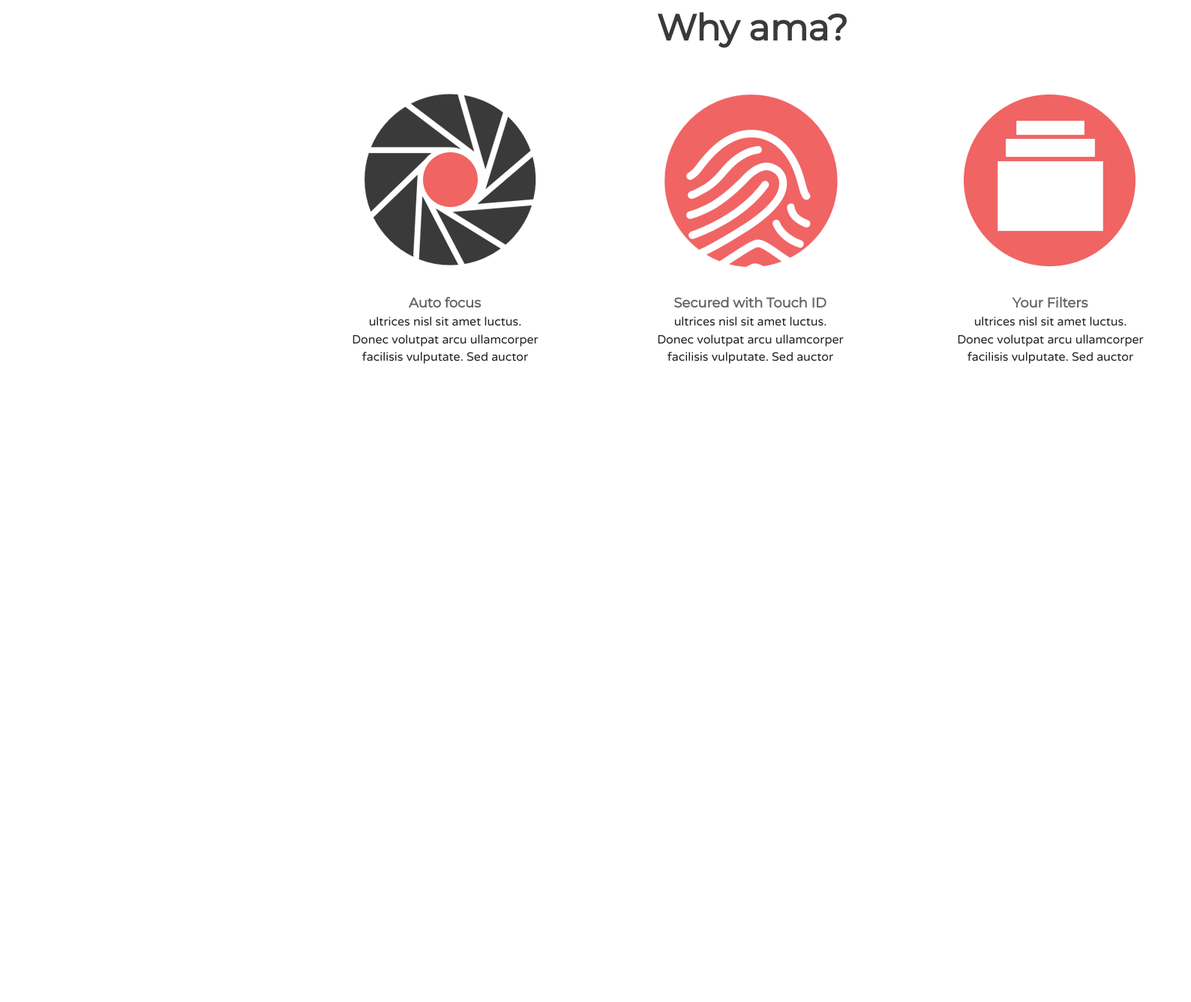
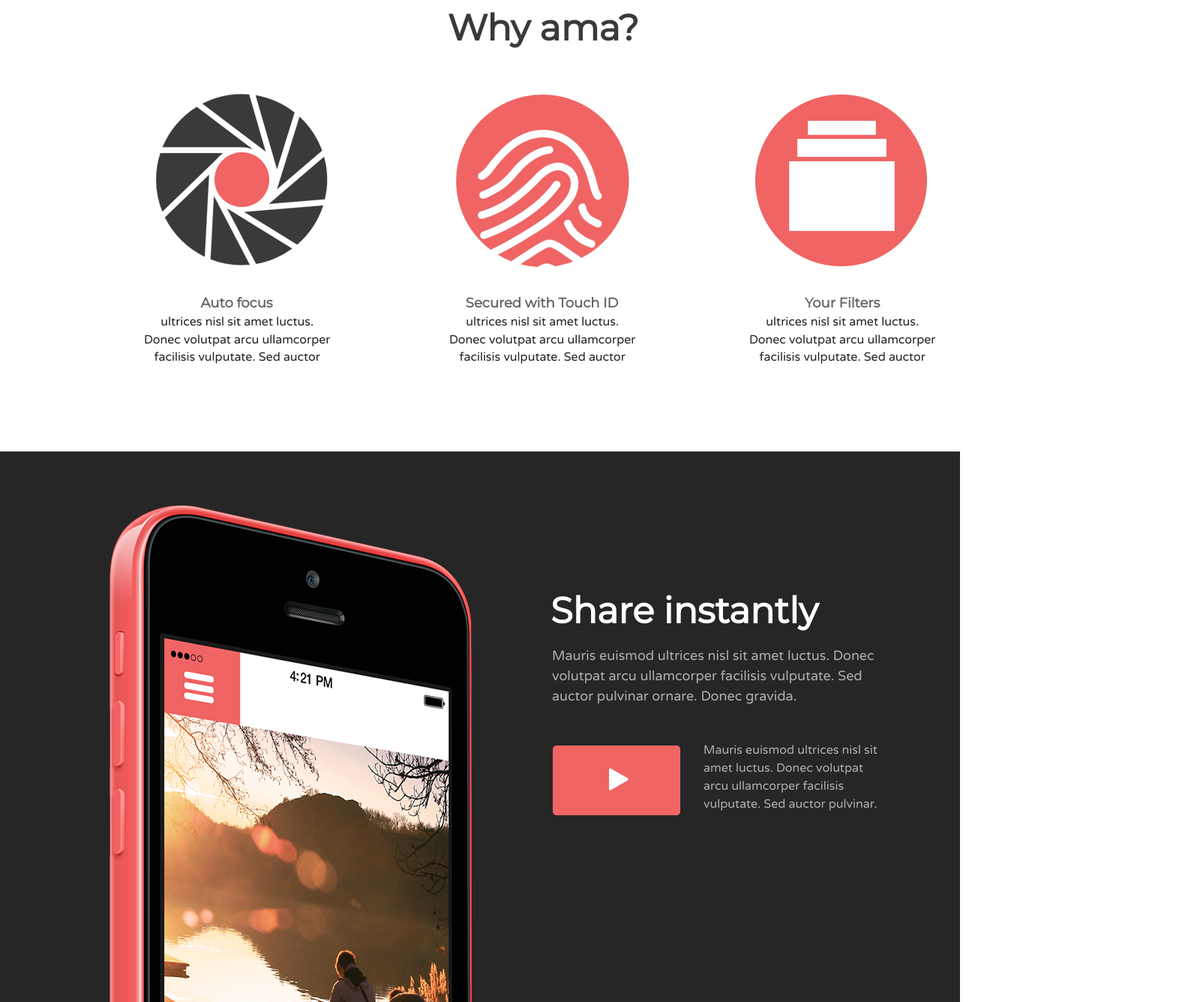
Before and after one commit to ara-bara/maket7, a website: page index.html in a window 1280 px wide. Shown: the part 880-2216 px from the top of the page at 75% size, 1588 px wide, since content can reach past the window. Before the commit the page ends 1584 px from the top, so only its background shows below. Drawn offline with nearby package versions, Linux system fonts and the light colour scheme; a web font is replaced by a local one.

Commit message:
+benefits

```diff
--- a/index.html
+++ b/index.html
@@ -9,7 +9,7 @@
 	</head>
 	<body>
 		<div class="wrapper">
-			<nav class="navbar navbar-expand-lg navbar-light bg-light">
+			<!--<nav class="navbar navbar-expand-lg navbar-light bg-light">
 				<div class="container">
 					<a class="navbar-brand" href="#">ama</a>
 					<button class="navbar-toggler " type="button" data-toggle="collapse" data-target="#navbarSupportedContent" aria-controls="navbarSupportedContent" aria-expanded="false" aria-label="Toggle navigation">
@@ -41,10 +41,10 @@
 						</ul>
 					</div>
 				</div>
-			</nav>
+			</nav>-->
 			<main>
 				<div class="banner">
-					<div class="container">
+					<div class="container-custom">
 						<div class="cta-block">
 							<h2 class="cta-block__title">Capture and Share</h2>
 							<div class="cta-block__buttons">
@@ -61,23 +61,40 @@
 					</div>
 				</div>
 				<div class="benefits">
-					<div class="container">
-						<h2>Why ama?</h2>
-						<div class="benefits-list">
-							<div class="benefits-list__item benefits-list__item_start">
+					<div class="container-custom">
+						<h2 class="col-xl-3 offset-xl-6">Why ama?</h2>
+						<div class="benefits-list row">
+							<div class="benefits-list__item benefits-list__item_start col-xl-3 offset-xl-1">
 								<img src="img/focus.png" alt="mistake" title="focus">
 								<h3>Auto focus</h3>
 								<p>ultrices nisl sit amet luctus. Donec volutpat arcu ullamcorper facilisis vulputate. Sed auctor </p>
 							</div>
-							<div class="benefits-list__item benefits-list__item_middle">
+							<div class="benefits-list__item benefits-list__item_middle col-xl-3 offset-xl-1">
 								<img src="img/touch_id.png" alt="mistake" title="touch_id">
 								<h3>Secured with Touch ID</h3>
 								<p>ultrices nisl sit amet luctus. Donec volutpat arcu ullamcorper facilisis vulputate. Sed auctor </p>
 							</div>
-							<div class="benefits-list__item benefits-list__item_end">
+							<div class="benefits-list__item benefits-list__item_end col-xl-3 offset-xl-1">
 								<img src="img/filters.png" alt="mistake" title="filters">
 								<h3>Your Filters</h3>
 								<p>ultrices nisl sit amet luctus. Donec volutpat arcu ullamcorper facilisis vulputate. Sed auctor </p>
+							</div>
+						</div>
+					</div>
+				</div>
+				<div class="share">
+					<div class="container-custom row">
+						<div class="share-img col-xl-6 offset-xl-1">
+							<img src="img/iphone_half.png" alt="mistake" title="iphone_half">
+						</div>
+						<div class="share-item col-xl-5 ">
+							<div class="share-item__title"><h3>Share instantly</h3></div>
+							<div class="share-item__info">Mauris euismod ultrices nisl sit amet luctus. Donec volutpat arcu ullamcorper facilisis vulputate. Sed auctor pulvinar ornare. Donec gravida.</div>
+							<div class="share-item__slider-list">
+								<div class="slider-item">
+									<img class="slider-item__img" src="img/video.png" alt="mistake" title="video">
+									<p class="slider-item__paragraph">Mauris euismod ultrices nisl sit amet luctus. Donec volutpat arcu ullamcorper facilisis vulputate. Sed auctor pulvinar.</p>
+								</div>
 							</div>
 						</div>
 					</div>
--- a/scss/banner.scss
+++ b/scss/_banner.scss
@@ -1,12 +1,13 @@
 .banner{
-  height: 697px;
+  margin-top: 98px;
+  height: 689px;
   background: #de5d5d url('../img/iphone.png') 230px 0 no-repeat;
-  .container{
+  .container-custom{
     .cta-block{
       margin: 0 auto;
       h2{
         font-family: 'Montserrat', sans-serif;
-        padding-top: 205px;
+        padding-top: 196px;
         margin-left: 163px;
         color: #ffffff;
         font-size: 90px;
@@ -17,7 +18,7 @@
         text-align: center;
       }
       &__buttons{
-        margin: 68px 0 0 33.4%;
+        margin: 70px 0 0 33.4%;
         display: flex;
         justify-content: space-between;
         max-width: 543px;
--- a/scss/benefits.scss
+++ b/scss/_benefits.scss
@@ -1,10 +1,10 @@
 .benefits{
-  height: 695px;
-  .container{
-    margin-left: 418px;
+  height: 593px;
+  .container-custom{
     h2{
       margin-top: 102px;
       margin-bottom: 58px;
+      margin-left: 523px;
       font-family: 'Montserrat', sans-serif;
       font-size: 48px;
       line-height: 1.2;
@@ -13,10 +13,7 @@
       text-align: center;
     }
     .benefits-list{
-      display: flex;
-      justify-content: space-around;
       &__item{
-        width: 33.33%;
         img{
           width: 229px;
           height: 229px;
@@ -37,16 +34,14 @@
       }
       &__item_start {
         img {
-          margin: 0 0 0 57px;
+          margin: 0 0 0 54px;
         }
         h3{
           margin-top: 40px;
-          margin-right: 54px;
-          letter-spacing: 0;
-          word-spacing: 0;
+          margin-left: 46px;
         }
         p{
-          margin: -4px 0 0 40px;
+          margin: -4px 0 0 37px;
           line-height: 23.5px;
         }
       }
@@ -54,29 +49,27 @@
         img {
           width: 231px;
           height: 230px;
-          margin: 1px 0 0 74px;
+          margin: 1px 0 0 57px;
         }
         h3{
           margin-top: 38px;
-          margin-right: 6px;
-          letter-spacing: 0;
-          word-spacing: 0;
+          margin-left: 66px;
         }
         p{
-          margin: -4px 0 0 64px;
+          margin: -4px 0 0 47px;
           line-height: 23.5px;
         }
       }
       &__item_end {
         img {
-          margin: 1px 0 0 90px;
+          margin: 1px 0 0 59px;
         }
         h3{
           margin-top: 39px;
-          margin-left: 28px;
+          margin-left: 73px;
         }
         p{
-          margin: -4px 0 0 81px;
+          margin: -4px 0 0 50px;
           line-height: 23.5px;
         }
       }
--- /dev/null
+++ b/scss/_header.scss
@@ -0,0 +1,17 @@
+/*.navbar {
+  height: 98px;
+  &-brand {
+  color: white;
+  height: 96px;
+  font-size: 60px;
+  line-height: 102px;
+  font-weight: 700;
+  font-family: 'Myriad Pro', sans-serif;
+}
+.nav-link {
+  color: white;
+}
+.container{
+  margin-left: 22%;
+}
+}*/
--- /dev/null
+++ b/scss/_share.scss
@@ -0,0 +1,52 @@
+.share{
+  height: 734px;
+  background-color: #262626;
+  .container-custom{
+    .share-img{
+      margin-top: 72px;
+      margin-left: 80px;
+    }
+    .share-item{
+      padding-left: 13px;
+      &__title{
+        h3{
+          padding-top: 184px;
+          margin-left: 1px;
+          font-family: 'Montserrat', sans-serif;
+          font-size: 48px;
+          line-height: 1.2;
+          font-weight: 600;
+          color: white;
+        }
+      }
+      &__info{
+        padding-top: 10px;
+        padding-left: 3px;
+        font-size: 18px;
+        line-height: 27px;
+        font-weight: 400;
+        color: #aeaeae;
+      }
+      &__slider-list{
+        .slider-item{
+          display: flex;
+          &__img{
+            margin-top: 52px;
+            margin-left: 4px;
+            width: 170px;
+            height: 93px;
+          }
+          &__paragraph{
+            margin-top: 46px;
+            margin-left: 31px;
+            padding-right: 12px;
+            font-size: 16px;
+            line-height: 24px;
+            font-weight: 400;
+            color: #aeaeae;
+          }
+        }
+      }
+    }
+  }
+}
--- a/scss/header.scss
+++ /dev/null
@@ -1,17 +0,0 @@
-.navbar {
-  height: 90px;
-  &-brand {
-    color: white;
-    height: 96px;
-    font-size: 60px;
-    line-height: 102px;
-    font-weight: 700;
-    font-family: 'Myriad Pro', sans-serif;
-  }
-  .nav-link {
-    color: white;
-  }
-  .container{
-    margin-left: 22%;
-  }
-}
--- a/scss/style.scss
+++ b/scss/style.scss
@@ -1,4 +1,4 @@
-@import "nullstyle.scss";
+@import "_nullstyle.scss";
 @import url('https://fonts.googleapis.com/css2?family=Open+Sans&family=PT+Sans&family=Varela+Round&display=swap');
 @font-face {
   font-family: 'Varela Round', sans-serif;
@@ -29,9 +29,10 @@ main{
   flex-direction: column;
 }
 
-.container{
+.container-custom{
   max-width: 1170px;
-  margin: 0 auto;
+  margin-right: auto;
+  margin-left: auto;
 }
 
 .slick-track{
@@ -69,7 +70,8 @@ main{
   background-color: #ffffff;
 }*/
 
-@import "header.scss";
-@import "banner.scss";
-@import "benefits.scss";
-@import "adaptive.scss";
+@import "_header.scss";
+@import "_banner.scss";
+@import "_benefits.scss";
+@import "_share.scss";
+@import "_adaptive.scss";
```
Also changed, not shown: css/style.css, img/iphone_half.png (added), img/video.png (added), scss/_adaptive.scss (renamed from scss/adaptive.scss), scss/_mixin.scss (renamed from scss/mixin.scss), scss/_nullstyle.scss (renamed from scss/nullstyle.scss), scss/catalog (another copy).scss (deleted).
